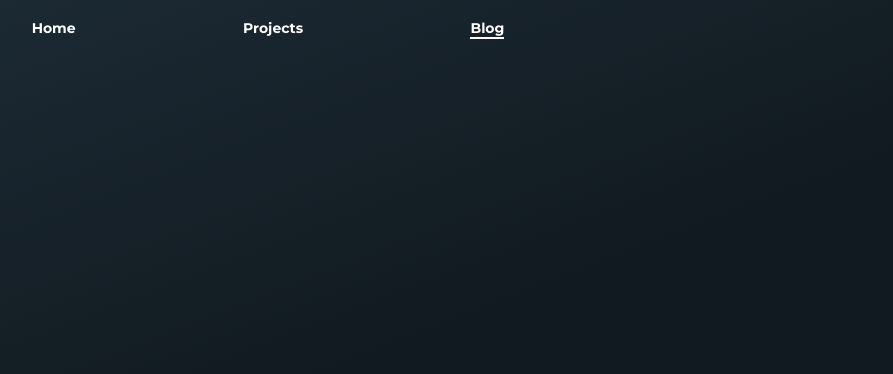
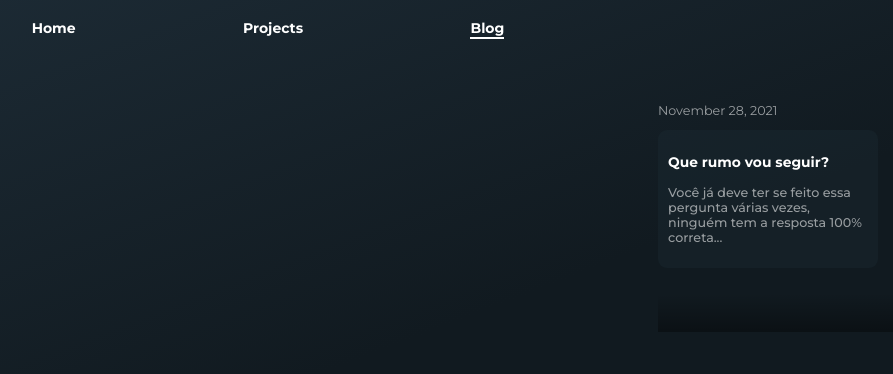
Before and after one commit to Joao208/personal-website, a Next.js app: page /blog-page in a window 1280 px wide. Shown: the top 374 px of the page, without its empty margins (372-1265 px from the left). Built offline with nearby package versions, Linux system fonts and the light colour scheme.

Commit message:
feat: adding lateral timeline

```diff
--- a/package.json
+++ b/package.json
@@ -27,6 +27,7 @@
   "dependencies": {
     "@types/react-syntax-highlighter": "^13.5.2",
     "babel-plugin-styled-components": "^2.0.1",
+    "moment": "^2.29.1",
     "next": "12.0.4",
     "react": "17.0.2",
     "react-dom": "17.0.2",
--- a/src/components/blog-page/styles.ts
+++ b/src/components/blog-page/styles.ts
@@ -76,7 +76,7 @@ export const ContainerMarkdown = styled.div`
     }
   }
 
-  max-width: 80%;
+  max-width: 70%;
 
   padding-left: 50px;
 
--- /dev/null
+++ b/src/components/timeline/index.tsx
@@ -0,0 +1,26 @@
+import moment from 'moment'
+import Link from 'next/link'
+
+import { posts } from 'src/constants/posts'
+import * as S from './style'
+
+const Timeline = () => {
+  return (
+    <S.Wrapper>
+      {posts.map(({ createdAt, title, description }, index) => (
+        <Link key={index} href={`/blog-page?pageId=${index + 1}`} passHref>
+          <S.CardContainer>
+            <S.Time>{moment(createdAt).format('LL')}</S.Time>
+            <S.Card>
+              <S.CardTitle>{title}</S.CardTitle>
+              <S.Description>{description}</S.Description>
+            </S.Card>
+          </S.CardContainer>
+        </Link>
+      ))}
+      <S.Blur />
+    </S.Wrapper>
+  )
+}
+
+export default Timeline
--- /dev/null
+++ b/src/components/timeline/style.ts
@@ -0,0 +1,112 @@
+import styled from 'styled-components'
+
+export const Wrapper = styled.div`
+  position: absolute;
+
+  height: 500px;
+  width: 250px;
+
+  right: 0px;
+  top: 80px;
+
+  ::-webkit-scrollbar {
+    width: 0px;
+  }
+
+  @media (max-width: 800px) {
+    position: relative;
+
+    width: 100%;
+    height: 200px;
+
+    padding: 0;
+
+    margin-top: -70px;
+    margin-bottom: 50px;
+
+    white-space: nowrap;
+    overflow-x: scroll;
+    overflow-y: hidden;
+
+    padding: 20px;
+  }
+`
+
+export const CardContainer = styled.div`
+  padding: 10px 0;
+
+  display: flex;
+  flex-direction: column;
+  align-items: center;
+
+  text-align: left;
+
+  display: inline-block;
+`
+
+export const Card = styled.div`
+  width: 220.44px;
+
+  background: rgba(28, 44, 53, 0.37);
+  border-radius: 9px;
+
+  padding: 10px;
+
+  cursor: pointer;
+
+  @media (max-width: 800px) {
+    white-space: break-spaces;
+
+    margin-right: 20px;
+  }
+`
+
+export const CardTitle = styled.p`
+  font-family: 'Montserrat', sans-serif;
+  font-style: normal;
+  font-weight: bold;
+  font-size: 13.8496px;
+  line-height: 17px;
+
+  color: #ffffff;
+`
+
+export const Description = styled.p`
+  font-family: 'Montserrat', sans-serif;
+  font-style: normal;
+  font-weight: 500;
+  font-size: 12.6955px;
+  line-height: 15px;
+
+  color: rgba(255, 255, 255, 0.56);
+`
+
+export const Time = styled.p`
+  font-family: 'Montserrat', sans-serif;
+  font-style: normal;
+  font-weight: normal;
+  font-size: 12.6955px;
+  line-height: 15px;
+
+  color: rgba(255, 255, 255, 0.57);
+
+  width: 220.44px;
+
+  @media (max-width: 800px) {
+    display: none;
+  }
+`
+
+export const Blur = styled.div`
+  background: linear-gradient(359.77deg, rgba(0, 0, 0, 0.37) 0.2%, rgba(0, 0, 0, 0) 76.69%);
+
+  width: 100%;
+  height: 50px;
+
+  bottom: 0;
+  position: sticky;
+
+  @media (max-width: 800px) {
+    background: transparent;
+  }
+`
--- a/src/constants/posts.ts
+++ b/src/constants/posts.ts
@@ -4,8 +4,9 @@ export const posts = [
     subtitle:
       'Você já deve ter se feito essa pergunta várias vezes, ninguém tem a resposta 100% correta, mas sempre tem dicas, segue umas abaixo 👇',
     description: 'Você já deve ter se feito essa pergunta várias vezes, ninguém tem a resposta 100% correta...',
+    createdAt: new Date('2021-11-28'),
   },
-] as Array<{ title: string; description: string; markdown: string; subtitle: string }>
+] as Array<{ title: string; description: string; markdown: string; subtitle: string; createdAt: Date }>
 
 export const markdowns = [
   `
--- a/src/pages/blog-page/index.tsx
+++ b/src/pages/blog-page/index.tsx
@@ -7,6 +7,7 @@ import remarkGfm from 'remark-gfm'
 import { Header } from '@/components/HeaderComponent'
 import { useRouter } from 'next/router'
 import { markdowns, posts } from 'src/constants/posts'
+import Timeline from '@/components/timeline'
 
 const BlogPage = () => {
   const router = useRouter()
@@ -21,6 +22,7 @@ const BlogPage = () => {
     <>
       <Container>
         <Header page="blog-page" />
+        <Timeline />
         <S.Title>{post?.title}</S.Title>
         <S.Subtitle>{post?.subtitle}</S.Subtitle>
         <S.ContainerMarkdown>
```
Also changed, not shown: 1 other file (tests, documents, lock files or other folders).
